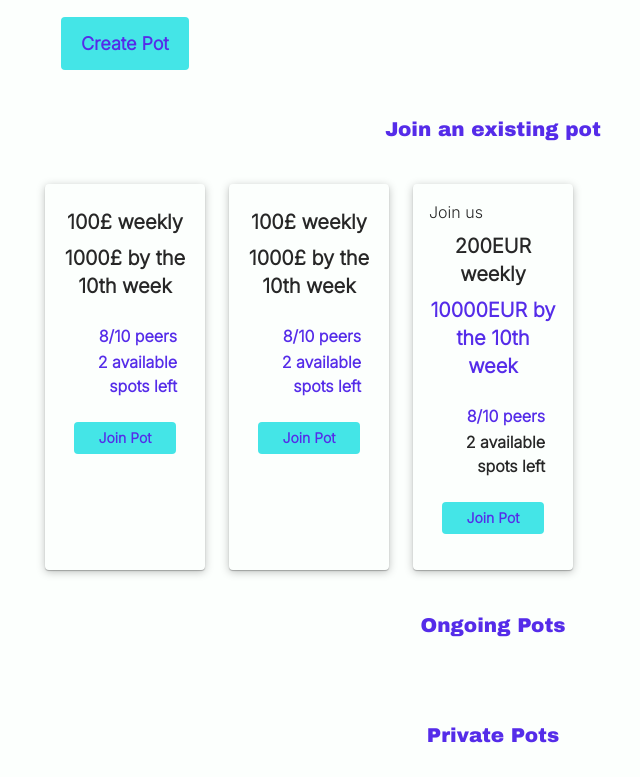
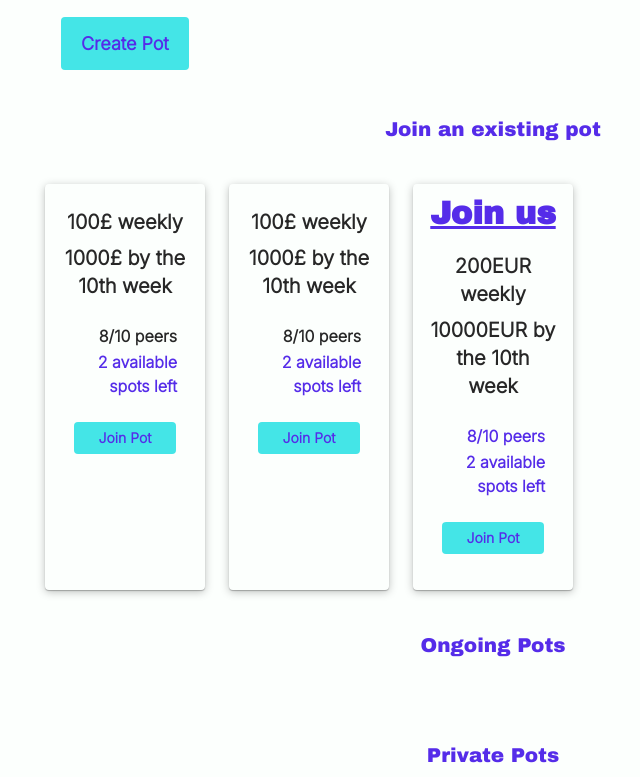
Before and after one commit to AwsSG/revfinance, a Flask app: page /dashboard/ in a window 1280 px wide. Shown: the part 240-1017 px from the top of the page, without its empty margins (147-787 px from the left). Run offline with Flask 3, Linux system fonts and the light colour scheme; data comes from the database, SQL or seed files in the repository; style sheets or scripts are compiled from the project's sources; some libraries are stand-ins or nearby versions.

Commit message:
CSS update: added pot card title styles

```diff
--- a/static/src/input.css
+++ b/static/src/input.css
@@ -32,13 +32,20 @@
         @apply dark:text-baby-powder;
     }
 
+    h5 {
+        @apply font-archivo-black;
+        @apply text-xl;
+        @apply text-han-purple;
+        @apply dark:text-rajah;
+    }
+
     p {
         @apply font-inter;
         @apply text-raisen-black;
         @apply dark:text-baby-powder;
     }
 
-    article > div > p:nth-child(3), article > div > p:nth-child(4) {
+    article > div > p:nth-child(4), article > div > p:nth-child(5) {
         @apply text-han-purple;
         @apply dark:text-rajah;
     }
--- a/templates/dashboard.html
+++ b/templates/dashboard.html
@@ -35,7 +35,7 @@
       {% for pot in pots %}
       <article class="rounded dark:bg-rhythm shadow-pot-card p-4">
         <div class="flex flex-col justify-center">
-          <h5>{{ pot.title }}</h5>
+          <h5 class="text-[2rem] font-bold text-center mb-4 underline">{{ pot.title }}</h5>
           <p class="text-center text-xl font-bold my-2">{{ pot.amount }}{{ pot.currency }} {{ pot.cycle }}</p>
           <p class="text-center text-xl font-bold mb-6">{{ pot.goal }}{{ pot.currency }} by the 10th week</p>
           <p class="text-end mb-0.5 font-bold mr-3">8/10 peers</p>
```
